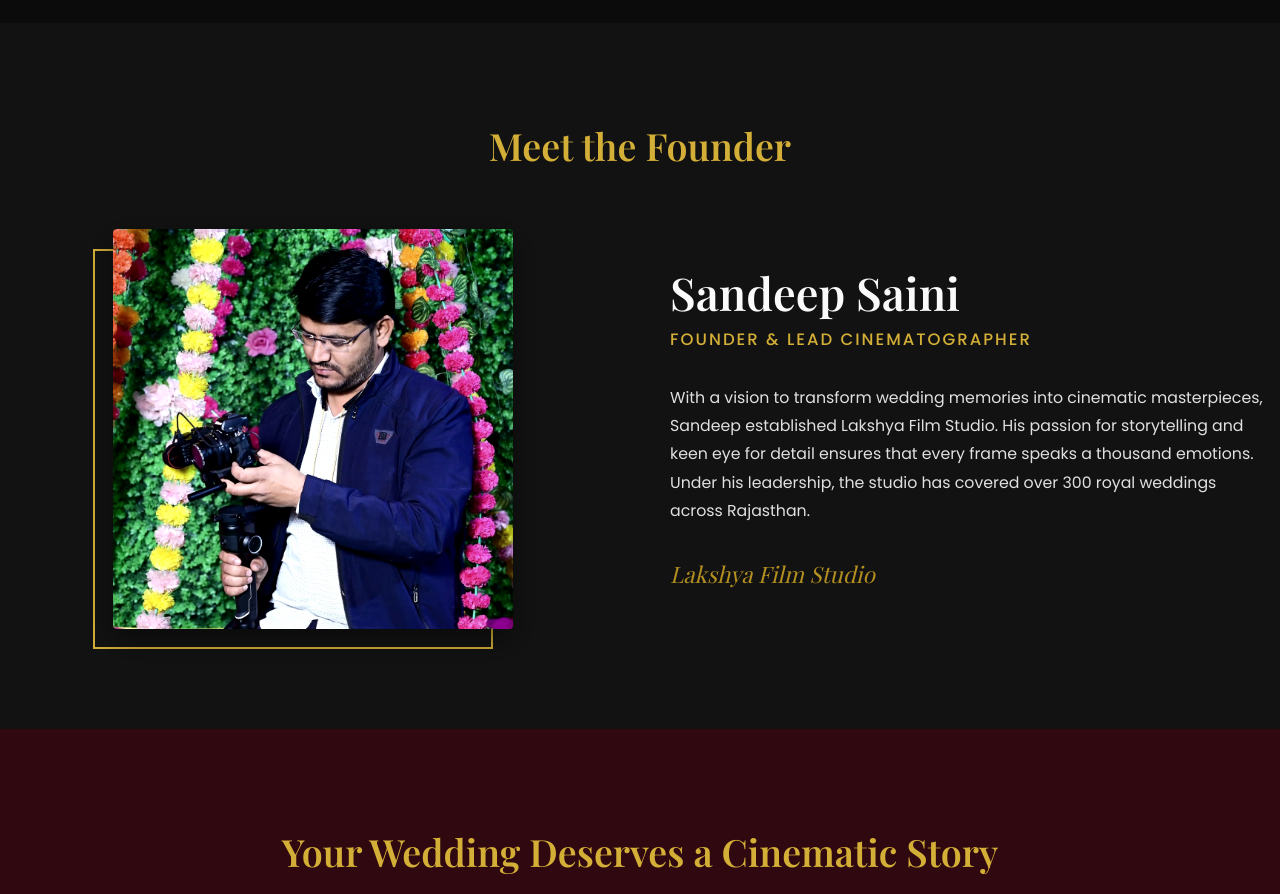
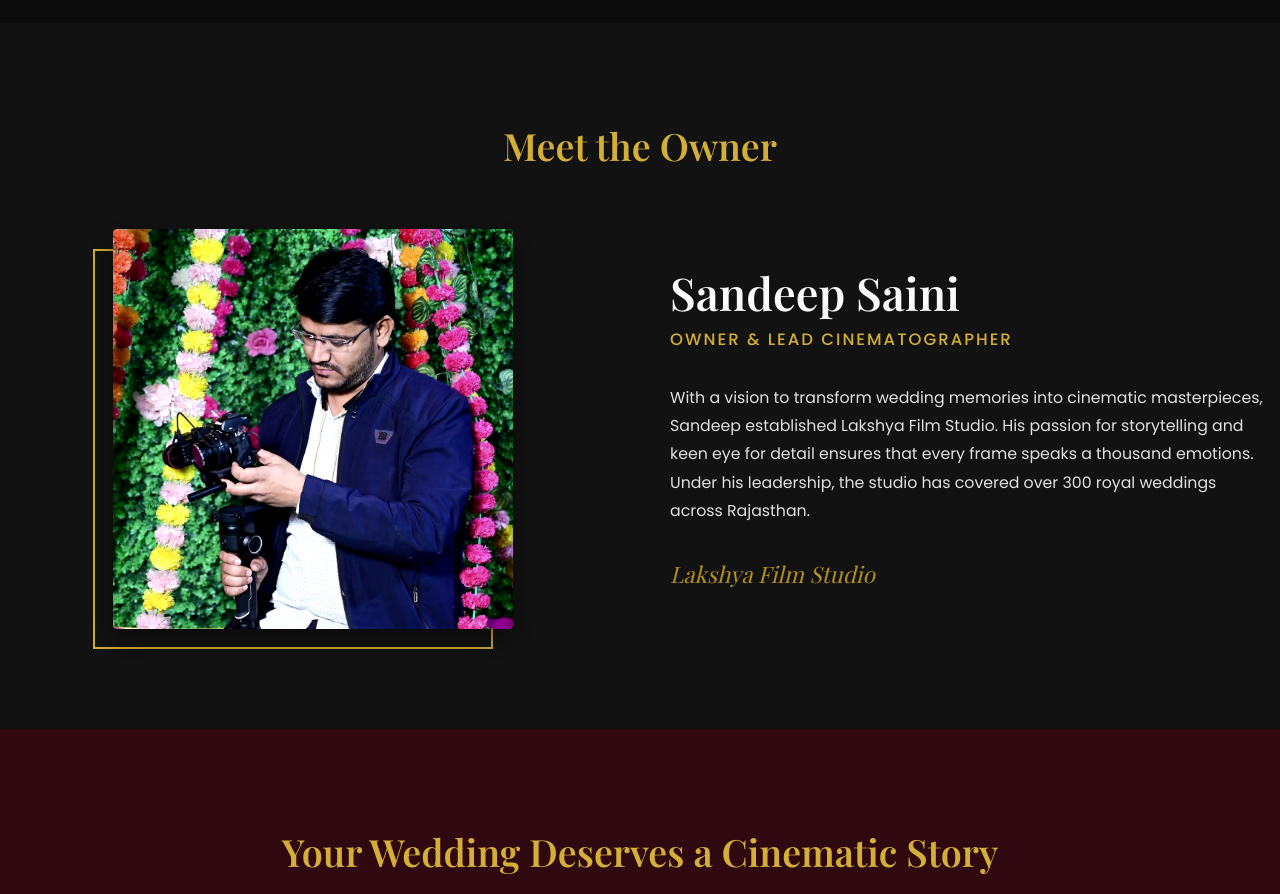
Before and after one commit to codewithvikash11-cloud/Lakshya-Film-Studio, a React (Vite) app: page / in a window 1280 px wide. Shown: the part 1120-2014 px from the top of the page. Built offline with nearby package versions, Linux system fonts and the light colour scheme; a web font is replaced by a local one.

Commit message:
Faunder information

```diff
--- a/src/components/FounderSection.jsx
+++ b/src/components/FounderSection.jsx
@@ -44,7 +44,7 @@ const FounderSection = () => {
     return (
         <section className="founder-section section-padding" ref={sectionRef}>
             <div className="container">
-                <h2 className="text-center text-gold section-title">Meet the Founder</h2>
+                <h2 className="text-center text-gold section-title">Meet the Owner</h2>
 
                 <div className="founder-grid">
                     <div className="founder-image-wrapper" ref={imgRef}>
@@ -54,7 +54,7 @@ const FounderSection = () => {
 
                     <div className="founder-content" ref={textRef}>
                         <h3 className="founder-name">Sandeep Saini</h3>
-                        <p className="founder-role text-gold">Founder & Lead Cinematographer</p>
+                        <p className="founder-role text-gold">Owner & Lead Cinematographer</p>
                         <p className="founder-bio">
                             With a vision to transform wedding memories into cinematic masterpieces, Sandeep established Lakshya Film Studio.
                             His passion for storytelling and keen eye for detail ensures that every frame speaks a thousand emotions.
```
